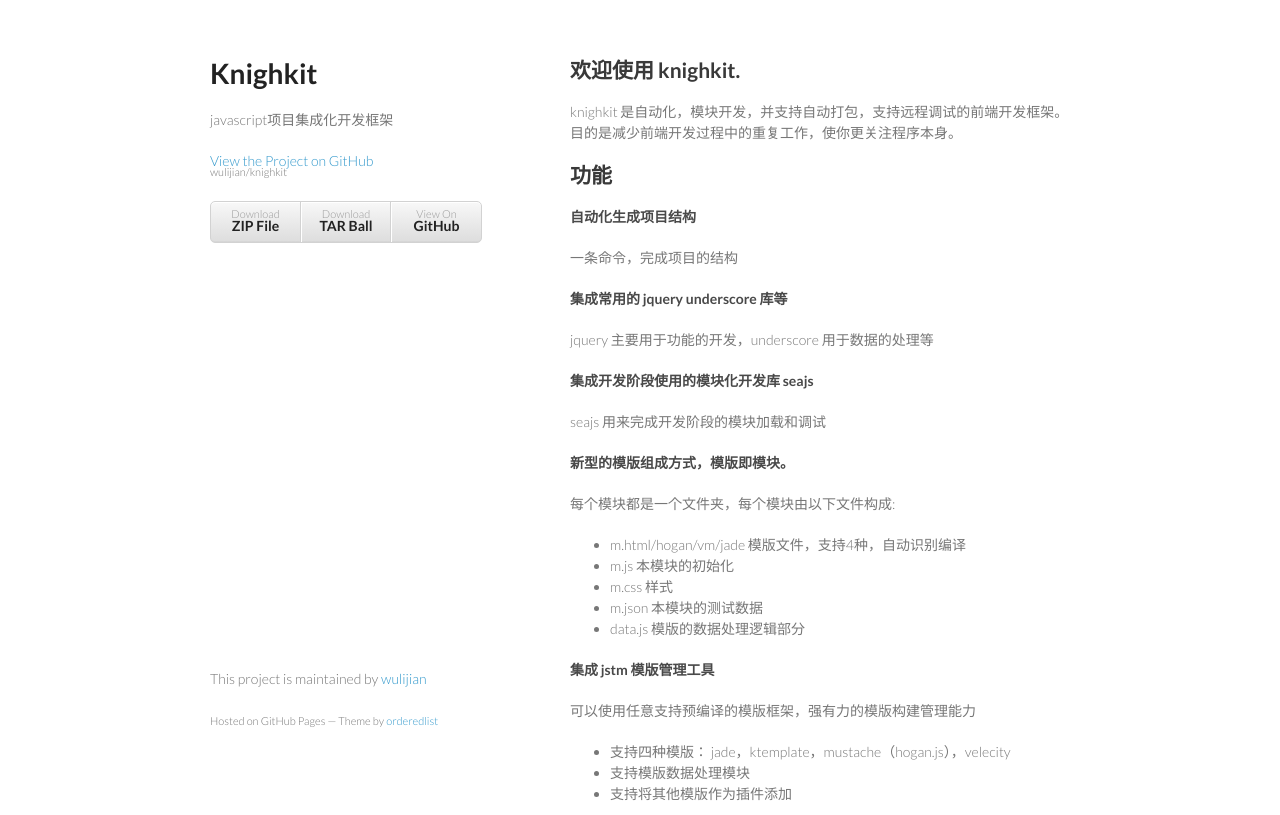
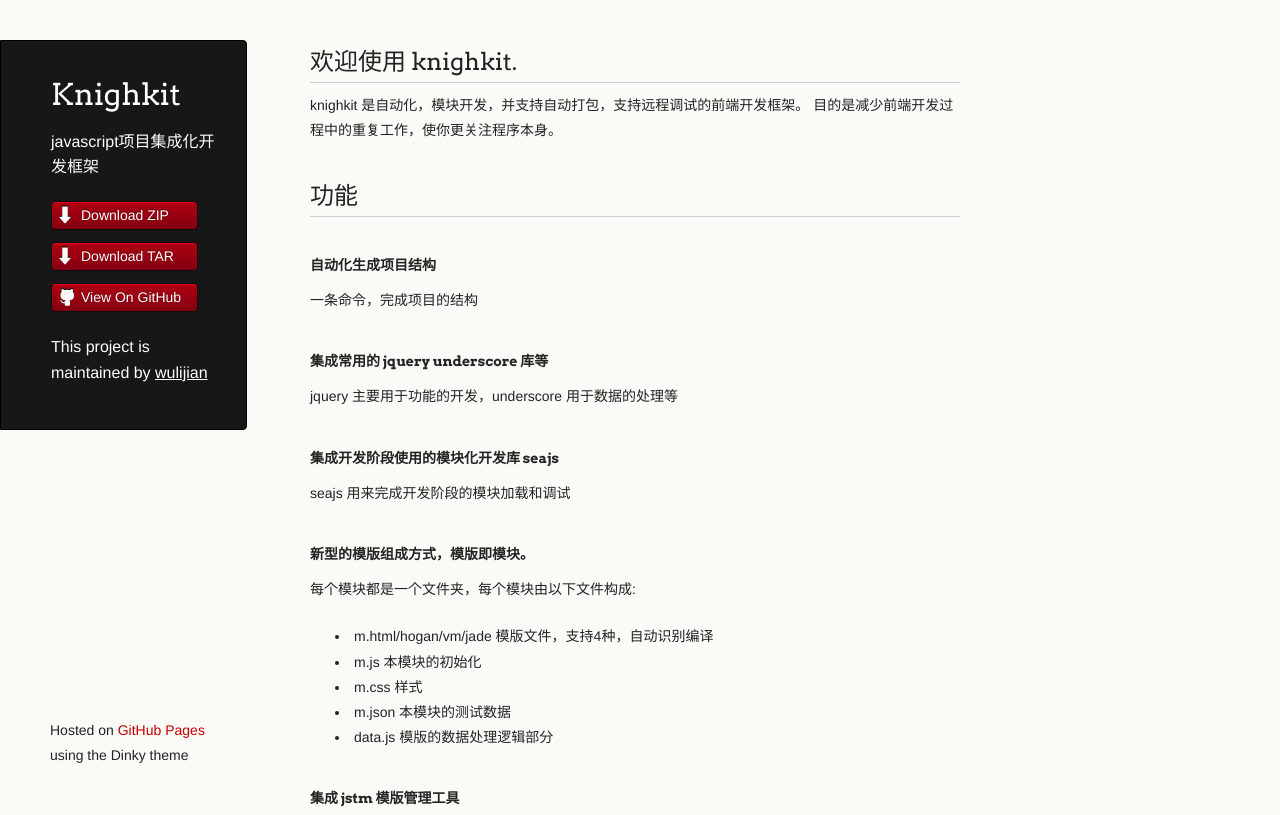
Before and after one commit to wulijian/knighkit, a plain HTML site: page index.html in a window 1280 px wide. Shown: the top 815 px of the page. Drawn offline with Linux system fonts and the light colour scheme.

Commit message:
Create gh-pages branch via GitHub

```diff
--- a/index.html
+++ b/index.html
@@ -7,6 +7,7 @@
 
     <link rel="stylesheet" href="stylesheets/styles.css">
     <link rel="stylesheet" href="stylesheets/pygment_trac.css">
+    <script src="javascripts/scale.fix.js"></script>
     <meta name="viewport" content="width=device-width, initial-scale=1, user-scalable=no">
     <!--[if lt IE 9]>
     <script src="//html5shiv.googlecode.com/svn/trunk/html5.js"></script>
@@ -15,17 +16,18 @@
   <body>
     <div class="wrapper">
       <header>
-        <h1>Knighkit</h1>
-        <p>javascript项目集成化开发框架</p>
+        <h1 class="header">Knighkit</h1>
+        <p class="header">javascript项目集成化开发框架</p>
 
-        <p class="view"><a href="https://github.com/wulijian/knighkit">View the Project on GitHub <small>wulijian/knighkit</small></a></p>
+        <ul>
+          <li class="download"><a class="buttons" href="https://github.com/wulijian/knighkit/zipball/master">Download ZIP</a></li>
+          <li class="download"><a class="buttons" href="https://github.com/wulijian/knighkit/tarball/master">Download TAR</a></li>
+          <li><a class="buttons github" href="https://github.com/wulijian/knighkit">View On GitHub</a></li>
+        </ul>
+
+        <p class="header">This project is maintained by <a class="header name" href="https://github.com/wulijian">wulijian</a></p>
 
 
-        <ul>
-          <li><a href="https://github.com/wulijian/knighkit/zipball/master">Download <strong>ZIP File</strong></a></li>
-          <li><a href="https://github.com/wulijian/knighkit/tarball/master">Download <strong>TAR Ball</strong></a></li>
-          <li><a href="https://github.com/wulijian/knighkit">View On <strong>GitHub</strong></a></li>
-        </ul>
       </header>
       <section>
         <h2>欢迎使用 knighkit.</h2>
@@ -181,12 +183,11 @@
 <p><a href="mailto:wulijian722@gmail.com">wulijian722@gmail.com</a></p>
       </section>
       <footer>
-        <p>This project is maintained by <a href="https://github.com/wulijian">wulijian</a></p>
-        <p><small>Hosted on GitHub Pages &mdash; Theme by <a href="https://github.com/orderedlist">orderedlist</a></small></p>
+        <p><small>Hosted on <a href="https://pages.github.com">GitHub Pages</a> using the Dinky theme</small></p>
       </footer>
     </div>
-    <script src="javascripts/scale.fix.js"></script>
-              <script type="text/javascript">
+    <!--[if !IE]><script>fixScale(document);</script><![endif]-->
+		          <script type="text/javascript">
             var gaJsHost = (("https:" == document.location.protocol) ? "https://ssl." : "http://www.");
             document.write(unescape("%3Cscript src='" + gaJsHost + "google-analytics.com/ga.js' type='text/javascript'%3E%3C/script%3E"));
           </script>
--- a/stylesheets/styles.css
+++ b/stylesheets/styles.css
@@ -1,186 +1,328 @@
-@import url(https://fonts.googleapis.com/css?family=Lato:300italic,700italic,300,700);
+@import url(https://fonts.googleapis.com/css?family=Arvo:400,700,400italic);
+
+/* MeyerWeb Reset */
+
+html, body, div, span, applet, object, iframe,
+h1, h2, h3, h4, h5, h6, p, blockquote, pre,
+a, abbr, acronym, address, big, cite, code,
+del, dfn, em, img, ins, kbd, q, s, samp,
+small, strike, strong, sub, sup, tt, var,
+b, u, i, center,
+dl, dt, dd, ol, ul, li,
+fieldset, form, label, legend,
+table, caption, tbody, tfoot, thead, tr, th, td,
+article, aside, canvas, details, embed,
+figure, figcaption, footer, header, hgroup,
+menu, nav, output, ruby, section, summary,
+time, mark, audio, video {
+  margin: 0;
+  padding: 0;
+  border: 0;
+  font: inherit;
+  vertical-align: baseline;
+}
+
+
+/* Base text styles */
 
 body {
-  padding:50px;
-  font:14px/1.5 Lato, "Helvetica Neue", Helvetica, Arial, sans-serif;
-  color:#777;
-  font-weight:300;
+  padding:10px 50px 0 0;
+  font-family:"Helvetica Neue", Helvetica, Arial, sans-serif;
+	font-size: 14px;
+	color: #232323;
+	background-color: #FBFAF7;
+	margin: 0;
+	line-height: 1.8em;
+	-webkit-font-smoothing: antialiased;
+
 }
 
 h1, h2, h3, h4, h5, h6 {
-  color:#222;
-  margin:0 0 20px;
+  color:#232323;
+  margin:36px 0 10px;
 }
 
-p, ul, ol, table, pre, dl {
-  margin:0 0 20px;
+p, ul, ol, table, dl {
+  margin:0 0 22px;
 }
 
 h1, h2, h3 {
-  line-height:1.1;
+	font-family: Arvo, Monaco, serif;
+  line-height:1.3;
+	font-weight: normal;
+}
+
+h1,h2, h3 {
+	display: block;
+	border-bottom: 1px solid #ccc;
+	padding-bottom: 5px;
 }
 
 h1 {
-  font-size:28px;
+	font-size: 30px;
 }
 
 h2 {
-  color:#393939;
+	font-size: 24px;
 }
 
-h3, h4, h5, h6 {
-  color:#494949;
+h3 {
+	font-size: 18px;
+}
+
+h4, h5, h6 {
+	font-family: Arvo, Monaco, serif;
+	font-weight: 700;
 }
 
 a {
-  color:#39c;
-  font-weight:400;
+  color:#C30000;
+  font-weight:200;
   text-decoration:none;
 }
 
-a small {
-  font-size:11px;
-  color:#777;
-  margin-top:-0.6em;
-  display:block;
+a:hover {
+	text-decoration: underline;
 }
 
-.wrapper {
-  width:860px;
-  margin:0 auto;
+a small {
+	font-size: 12px;
+}
+
+em {
+	font-style: italic;
+}
+
+strong {
+  font-weight:700;
+}
+
+ul li {
+  list-style: inside;
+  padding-left: 25px;
+}
+
+ol li {
+  list-style: decimal inside;
+  padding-left: 20px;
 }
 
 blockquote {
-  border-left:1px solid #e5e5e5;
-  margin:0;
-  padding:0 0 0 20px;
-  font-style:italic;
+  margin: 0;
+  padding: 0 0 0 20px;
+  font-style: italic;
 }
 
+dl, dt, dd, dl p {
+	font-color: #444;
+}
+
+dl dt {
+  font-weight: bold;
+}
+
+dl dd {
+  padding-left: 20px;
+  font-style: italic;
+}
+
+dl p {
+  padding-left: 20px;
+  font-style: italic;
+}
+
+hr {
+  border:0;
+  background:#ccc;
+  height:1px;
+  margin:0 0 24px;
+}
+
+/* Images */
+
+img {
+  position: relative;
+  margin: 0 auto;
+  max-width: 650px;
+  padding: 5px;
+  margin: 10px 0 32px 0;
+  border: 1px solid #ccc;
+}
+
+
+/* Code blocks */
+
 code, pre {
-  font-family:Monaco, Bitstream Vera Sans Mono, Lucida Console, Terminal;
-  color:#333;
-  font-size:12px;
+	font-family: Monaco, "Bitstream Vera Sans Mono", "Lucida Console", Terminal, monospace;
+  color:#000;
+  font-size:14px;
 }
 
 pre {
-  padding:8px 15px;
-  background: #f8f8f8;
-  border-radius:5px;
-  border:1px solid #e5e5e5;
-  overflow-x: auto;
+	padding: 4px 12px;
+  background: #FDFEFB;
+  border-radius:4px;
+  border:1px solid #D7D8C8;
+  overflow: auto;
+  overflow-y: hidden;
+	margin-bottom: 32px;
+}
+
+
+/* Tables */
+
+table {
+  width:100%;
 }
 
 table {
-  width:100%;
-  border-collapse:collapse;
+  border: 1px solid #ccc;
+  margin-bottom: 32px;
+  text-align: left;
+ }
+
+th {
+  font-family: 'Arvo', Helvetica, Arial, sans-serif;
+	font-size: 18px;
+	font-weight: normal;
+  padding: 10px;
+  background: #232323;
+  color: #FDFEFB;
+ }
+
+td {
+  padding: 10px;
+	background: #ccc;
+ }
+
+
+/* Wrapper */
+.wrapper {
+  width:960px;
 }
 
-th, td {
-  text-align:left;
-  padding:5px 10px;
-  border-bottom:1px solid #e5e5e5;
+
+/* Header */
+
+header {
+	background-color: #171717;
+	color: #FDFDFB;
+  width:170px;
+  float:left;
+  position:fixed;
+	border: 1px solid #000;
+	-webkit-border-top-right-radius: 4px;
+	-webkit-border-bottom-right-radius: 4px;
+	-moz-border-radius-topright: 4px;
+	-moz-border-radius-bottomright: 4px;
+	border-top-right-radius: 4px;
+	border-bottom-right-radius: 4px;
+	padding: 34px 25px 22px 50px;
+	margin: 30px 25px 0 0;
+	-webkit-font-smoothing: antialiased;
 }
 
-dt {
-  color:#444;
-  font-weight:700;
+p.header {
+	font-size: 16px;
 }
 
-th {
-  color:#444;
+h1.header {
+	font-family: Arvo, sans-serif;
+	font-size: 30px;
+	font-weight: 300;
+	line-height: 1.3em;
+	border-bottom: none;
+	margin-top: 0;
 }
 
-img {
-  max-width:100%;
+
+h1.header, a.header, a.name, header a{
+	color: #fff;
 }
 
-header {
-  width:270px;
-  float:left;
-  position:fixed;
+a.header {
+	text-decoration: underline;
+}
+
+a.name {
+	white-space: nowrap;
 }
 
 header ul {
   list-style:none;
-  height:40px;
-
   padding:0;
-
-  background: #eee;
-  background: -moz-linear-gradient(top, #f8f8f8 0%, #dddddd 100%);
-  background: -webkit-gradient(linear, left top, left bottom, color-stop(0%,#f8f8f8), color-stop(100%,#dddddd));
-  background: -webkit-linear-gradient(top, #f8f8f8 0%,#dddddd 100%);
-  background: -o-linear-gradient(top, #f8f8f8 0%,#dddddd 100%);
-  background: -ms-linear-gradient(top, #f8f8f8 0%,#dddddd 100%);
-  background: linear-gradient(top, #f8f8f8 0%,#dddddd 100%);
-
-  border-radius:5px;
-  border:1px solid #d2d2d2;
-  box-shadow:inset #fff 0 1px 0, inset rgba(0,0,0,0.03) 0 -1px 0;
-  width:270px;
 }
 
 header li {
-  width:89px;
-  float:left;
-  border-right:1px solid #d2d2d2;
-  height:40px;
+	list-style-type: none;
+  width:132px;
+  height:15px;
+	margin-bottom: 12px;
+	line-height: 1em;
+	padding: 6px 6px 6px 7px;
+
+	background: #AF0011;
+	background: -moz-linear-gradient(top, #AF0011 0%, #820011 100%);
+  background: -webkit-gradient(linear, left top, left bottom, color-stop(0%,#f8f8f8), color-stop(100%,#dddddd));
+  background: -webkit-linear-gradient(top, #AF0011 0%,#820011 100%);
+  background: -o-linear-gradient(top, #AF0011 0%,#820011 100%);
+  background: -ms-linear-gradient(top, #AF0011 0%,#820011 100%);
+  background: linear-gradient(top, #AF0011 0%,#820011 100%);
+
+	border-radius:4px;
+  border:1px solid #0D0D0D;
+
+	-webkit-box-shadow: inset 0px 1px 1px 0 rgba(233,2,38, 1);
+	box-shadow: inset 0px 1px 1px 0 rgba(233,2,38, 1);
+
 }
 
-header ul a {
-  line-height:1;
-  font-size:11px;
-  color:#999;
-  display:block;
-  text-align:center;
-  padding-top:6px;
-  height:40px;
+header li:hover {
+	background: #C3001D;
+	background: -moz-linear-gradient(top, #C3001D 0%, #950119 100%);
+  background: -webkit-gradient(linear, left top, left bottom, color-stop(0%,#f8f8f8), color-stop(100%,#dddddd));
+  background: -webkit-linear-gradient(top, #C3001D 0%,#950119 100%);
+  background: -o-linear-gradient(top, #C3001D 0%,#950119 100%);
+  background: -ms-linear-gradient(top, #C3001D 0%,#950119 100%);
+  background: linear-gradient(top, #C3001D 0%,#950119 100%);
 }
 
-strong {
-  color:#222;
-  font-weight:700;
+a.buttons {
+	-webkit-font-smoothing: antialiased;
+	background: url(../images/arrow-down.png) no-repeat;
+	font-weight: normal;
+	text-shadow: rgba(0, 0, 0, 0.4) 0 -1px 0;
+	padding: 2px 2px 2px 22px;
+	height: 30px;
 }
 
-header ul li + li {
-  width:88px;
-  border-left:1px solid #fff;
+a.github {
+	background: url(../images/octocat-small.png) no-repeat 1px;
 }
 
-header ul li + li + li {
-  border-right:none;
-  width:89px;
+a.buttons:hover {
+	color: #fff;
+	text-decoration: none;
 }
 
-header ul a strong {
-  font-size:14px;
-  display:block;
-  color:#222;
-}
+
+/* Section - for main page content */
 
 section {
-  width:500px;
+  width:650px;
   float:right;
   padding-bottom:50px;
 }
 
-small {
-  font-size:11px;
-}
 
-hr {
-  border:0;
-  background:#e5e5e5;
-  height:1px;
-  margin:0 0 20px;
-}
+/* Footer */
 
 footer {
-  width:270px;
+  width:170px;
   float:left;
   position:fixed;
-  bottom:50px;
+  bottom:10px;
+	padding-left: 50px;
 }
 
 @media print, screen and (max-width: 960px) {
@@ -196,14 +338,18 @@
     width:auto;
   }
 
+	footer {
+		border-top: 1px solid #ccc;
+		margin:0 84px 0 50px;
+		padding:0;
+	}
+
   header {
     padding-right:320px;
   }
 
   section {
-    border:1px solid #e5e5e5;
-    border-width:1px 0;
-    padding:20px 0;
+    padding:20px 84px 20px 50px;
     margin:0 0 20px;
   }
 
@@ -213,8 +359,8 @@
 
   header ul {
     position:absolute;
-    right:50px;
-    top:52px;
+    right:130px;
+    top:84px;
   }
 }
 
@@ -224,26 +370,38 @@
   }
 
   header {
-    padding:0;
+    padding:10px 20px 0;
+		margin-right: 0;
   }
+
+	section {
+    padding:10px 0 10px 20px;
+    margin:0 0 30px;
+  }
+
+	footer {
+		margin: 0 0 0 30px;
+	}
 
   header ul, header p.view {
     position:static;
   }
-
-  pre, code {
-    word-wrap:normal;
-  }
 }
 
 @media print, screen and (max-width: 480px) {
-  body {
-    padding:15px;
+
+  header ul li.download {
+    display:none;
   }
 
-  header ul {
-    display:none;
-  }
+	footer {
+		margin: 0 0 0 20px;
+	}
+
+	footer a{
+		display:block;
+	}
+
 }
 
 @media print {
```
Also changed, not shown: javascripts/scale.fix.js (+20 -17 lines), images/arrow-down.png (added), images/octocat-small.png (added).
